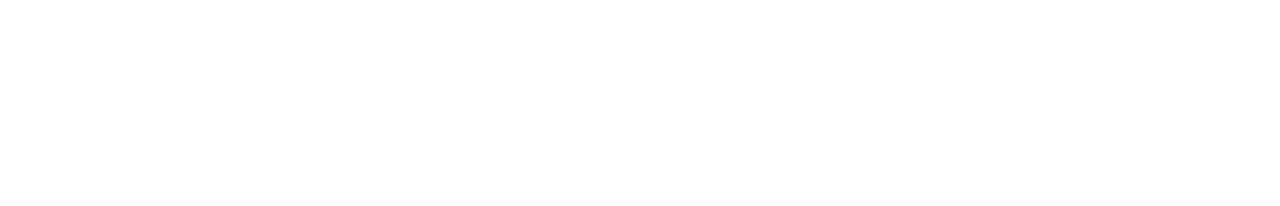
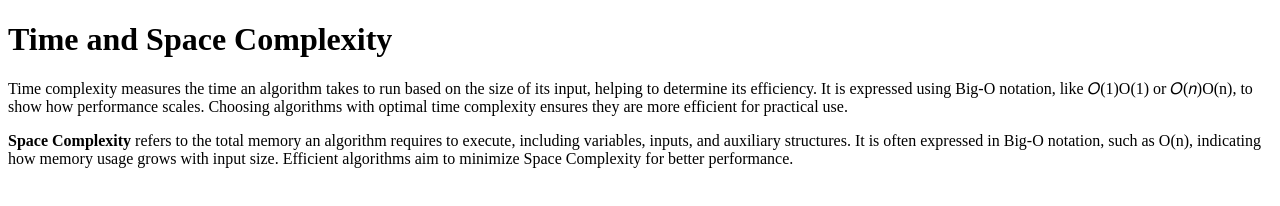
Before and after one commit to acciojob/time-and-space-complexity-Mrshivrajput, a website: page main.html in a window 1280 px wide. Drawn offline with Linux system fonts and the light colour scheme.

Commit message:
created a submission

```diff
--- a/main.html
+++ b/main.html
@@ -8,6 +8,10 @@
 
 <body>
 	<!-- the entire body must be written by student -->
+<div><h1>Time and Space Complexity</h1>
+	<p>Time complexity measures the time an algorithm takes to run based on the size of its input, helping to determine its efficiency. It is expressed using Big-O notation, like 𝑂(1)O(1) or 𝑂(𝑛)O(n), to show how performance scales. Choosing algorithms with optimal time complexity ensures they are more efficient for practical use.</p>
+    <p><b>Space Complexity</b> refers to the total memory an algorithm requires to execute, including variables, inputs, and auxiliary structures. It is often expressed in Big-O notation, such as O(n), indicating how memory usage grows with input size. Efficient algorithms aim to minimize Space Complexity for better performance.</p>
+</div>
     <script type="text/javascript" src="./script.js">
 </script>
 
```
